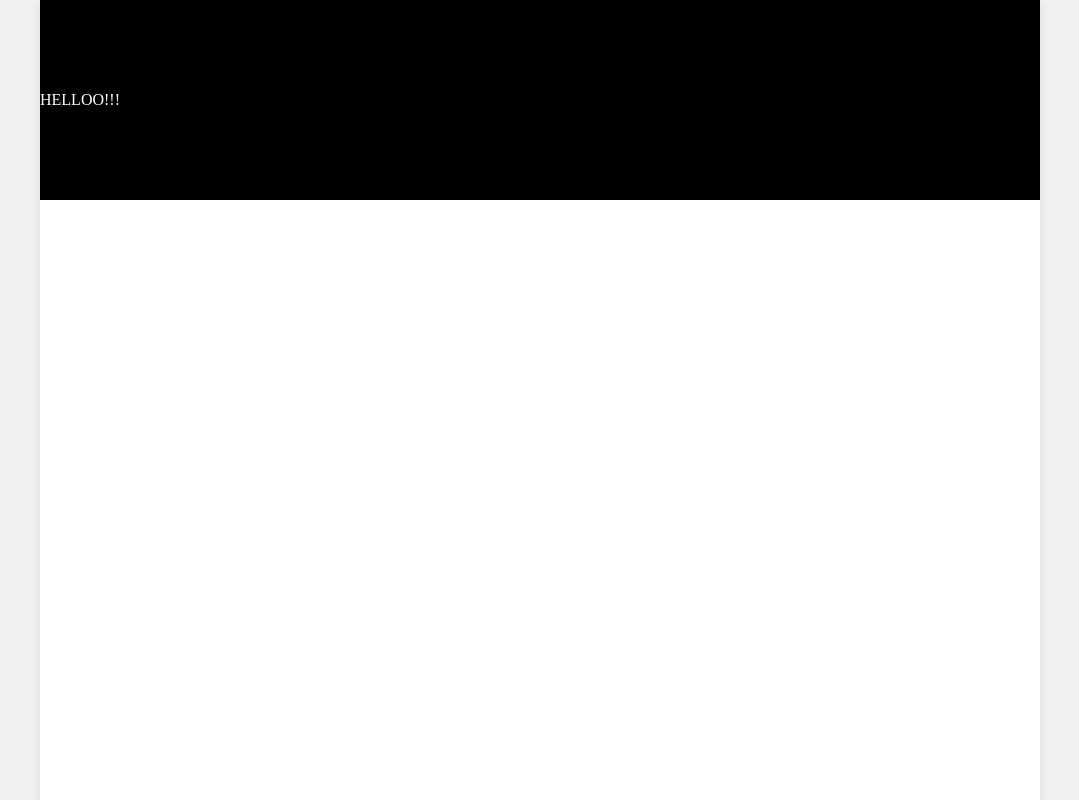
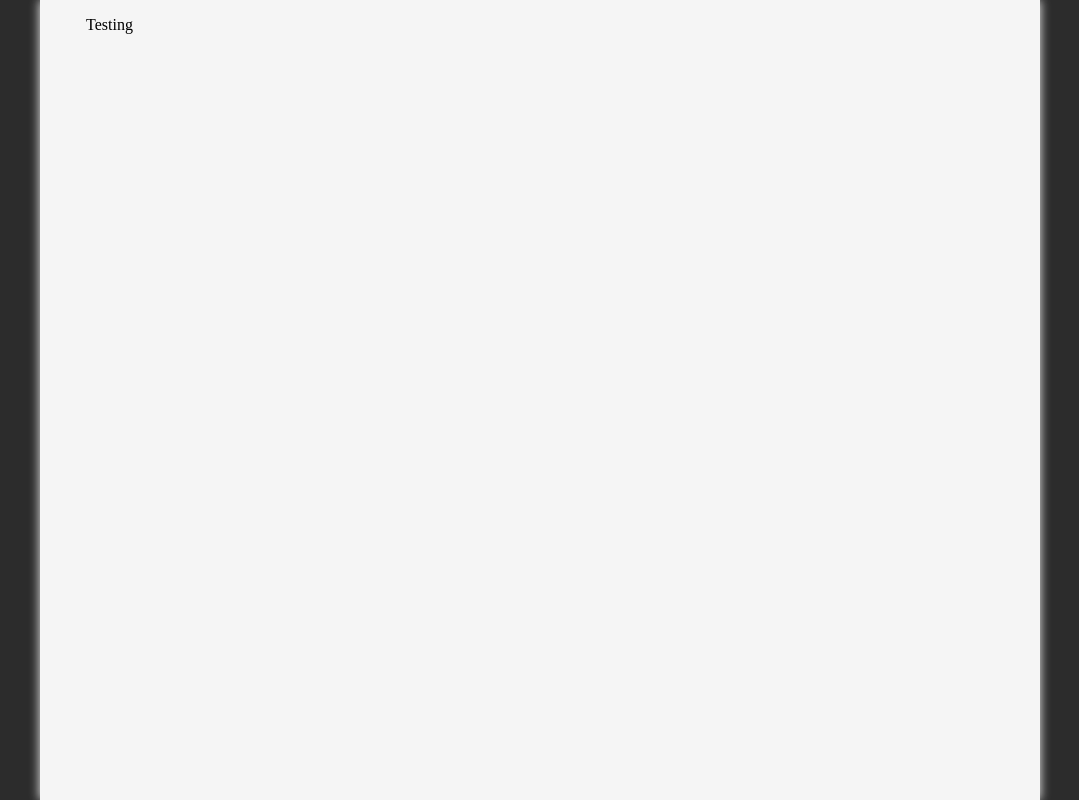
Before and after one commit to gottegubben/iDrott-Website, a Vue app in the folder web/: page / in a window 1280 px wide. Shown: the whole page, without its empty margins (100-1179 px from the left). Built offline with nearby package versions, Linux system fonts and the light colour scheme.

Commit message:
Added a colors css file for writing variables that will be used on the whole page. Also applied some of the colors to existing items to match the reference images!

```diff
--- a/web/src/assets/components/BaseLayout.vue
+++ b/web/src/assets/components/BaseLayout.vue
@@ -1,6 +1,5 @@
 <template>
     <div class="base-layout">
-        <p style="color: white;">HELLOO!!!</p>
         <slot></slot>
     </div>
 </template>
@@ -8,11 +7,11 @@
 <style>
     .base-layout {
         display: flex;
+
         align-items: center;
         box-sizing: border-box;
+
         width: calc(100% - 2 * var(--dynamic_margin));
-        height: 200px;
-        background-color: black;
         margin-left: var(--dynamic_margin);
         margin-right: var(--dynamic_margin);
     }
--- a/web/src/assets/css/app.css
+++ b/web/src/assets/css/app.css
@@ -7,6 +7,6 @@
 
     overflow-y: hidden; /* Makes sure that no elements override the size of the container. */
 
-    background-color: #ffffff; /* Optional background for the container */
-    box-shadow: 0 4px 8px rgba(0, 0, 0, 0.1); /* Optional shadow for styling */
+    background-color: var(--secondary_color); /* Optional background for the container */
+    box-shadow: 0 0 10px var(--secondary_color); /* Optional shadow for styling */
 }
--- a/web/src/assets/css/body.css
+++ b/web/src/assets/css/body.css
@@ -5,5 +5,5 @@ body {
     margin: 0;               /* Removes default margin! */
     padding: 0;              /* Removes default padding! */
 
-    background-color: #f0f0f0; /* Optional background for the container */
+    background-color: var(--primary_color); /* Optional background for the container */
 }
--- /dev/null
+++ b/web/src/assets/css/variables/colors.css
@@ -0,0 +1,12 @@
+/*
+    This file will contain all the different variables for
+    the colors displayed on the page. For example, the color
+    of the background etc.
+*/
+:root {
+    --primary_color:   #2C2C2C; /* Rule: takes up about 60% of the page. */
+
+    --secondary_color: #F5F5F5; /* Rule: takes up about 30% of the page. */
+
+    --tertiary_color:  #EC6724; /* Rule: takes up about 10% of the page. */
+}
--- a/web/src/assets/css/variables/variables_import.css
+++ b/web/src/assets/css/variables/variables_import.css
@@ -6,3 +6,5 @@
 */
 
 @import url(dynamic_margin.css);
+
+@import url(colors.css);
--- a/web/src/assets/typescripts/scripts/dynamic_margin.ts
+++ b/web/src/assets/typescripts/scripts/dynamic_margin.ts
@@ -37,6 +37,9 @@ function getDynamicMargin(windowWidth: number): number {
     return 0;
 }
 
+// One update in the beginning in case of resize event not firing first hand!
+setCssVariableValue("--dynamic_margin", `${getDynamicMargin(window.innerWidth).toString()}px`);
+
 window.addEventListener("resize", () => {
     let width = window.innerWidth;
 
```
